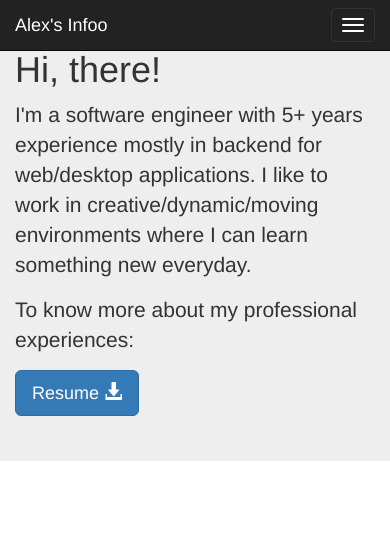
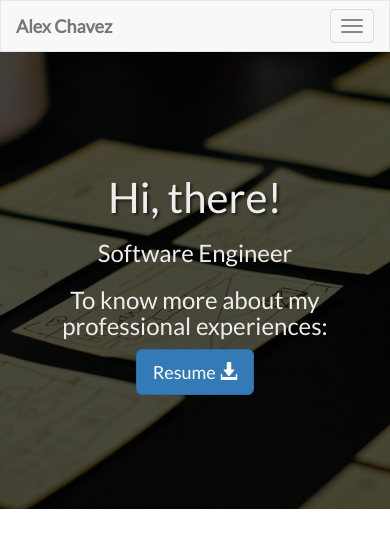
Before and after one commit to alexkilla/alexkilla.github.io-old, a website: page mySite/index.html in a window 390 px wide. Drawn offline with Linux system fonts and the light colour scheme.

Commit message:
changing style, adding cover image

```diff
--- /dev/null
+++ b/mySite/css/landing-page.css
@@ -0,0 +1,57 @@
+body{
+  font-family: 'Lato', serif;
+  font-weight: 700;
+}
+
+.topnav {
+    font-size: 14px;
+}
+
+.navbar-default{
+  margin: 0;
+}
+
+.intro-header {
+    padding-top: 50px; /* If you're making other pages, make sure there is 50px of padding to make sure the navbar doesn't overlap content! */
+    padding-bottom: 50px;
+    text-align: center;
+    color: #f0ecec;
+    background: url(../img/intro.jpg) no-repeat center center;
+    background-size: cover;
+}
+
+.intro-message {
+    position: relative;
+    padding-top: 20%;
+    padding-bottom: 20%;
+}
+
+.intro-message > h1 {
+    margin: 0;
+    text-shadow: 2px 2px 3px rgba(0,0,0,0.6);
+    font-size: 5em;
+}
+
+@media(max-width:767px) {
+    .intro-message {
+        padding-bottom: 15%;
+    }
+
+    .intro-message > h1 {
+        font-size: 3em;
+    }
+
+    ul.intro-social-buttons > li {
+        display: block;
+        margin-bottom: 20px;
+        padding: 0;
+    }
+
+    ul.intro-social-buttons > li:last-child {
+        margin-bottom: 0;
+    }
+
+    .intro-divider {
+        width: 100%;
+    }
+}
--- a/mySite/index.html
+++ b/mySite/index.html
@@ -11,11 +11,12 @@
     <!-- Bootstrap core CSS -->
     <link rel="stylesheet" href="css/bootstrap.min.css">
     <!-- Custom styles for this template -->
-    <link href="css/navbar-top.css" rel="stylesheet">
+    <link href="css/landing-page.css" rel="stylesheet">
+    <link href="https://fonts.googleapis.com/css?family=Lato" rel="stylesheet">
 </head>
 
 <body>
-    <nav class="navbar navbar-inverse navbar-fixed-top">
+    <nav class="navbar navbar-default">
         <div class="container-fluid">
             <!-- Brand and toggle get grouped for better mobile display -->
             <div class="navbar-header">
@@ -25,7 +26,7 @@
             <span class="icon-bar"></span>
             <span class="icon-bar"></span>
           </button>
-                <a class="navbar-brand" href="#">Alex's Infoo</a>
+                <a class="navbar-brand" href="#">Alex Chavez</a>
             </div>
 
             <!-- Collect the nav links, forms, and other content for toggling -->
@@ -39,13 +40,25 @@
         </div>
         <!-- /.container-fluid -->
     </nav>
-    <div class="jumbotron">
+
+    <a name="about"></a>
+    <div class="intro-header">
         <div class="container">
-            <h1>Hi, there!</h1>
-            <p>I'm a software engineer with 5+ years experience mostly in backend for web/desktop applications. I like to work in creative/dynamic/moving environments where I can learn something new everyday.</p>
-            <p>To know more about my professional experiences:</p>
-            <p><a class="btn btn-primary btn-lg" href="https://docs.google.com/document/d/1dSQ9eMr6aDoG7OmUuOiogYc_ecL0Q4h6g0mfM-421yA/export?format=doc" role="button">Resume <span class="glyphicon glyphicon-download-alt" aria-hidden="true"></span></a></p>
+            <div class="row">
+                <div class="col-lg-12">
+                    <div class="intro-message">
+                        <h1>Hi, there!</h1>
+                        <h3>Software Engineer</h3>
+                        <!-- <h3>I'm a software engineer with 5+ years experience mostly in backend for web/desktop applications. I like to work in creative/dynamic/moving environments where I can learn something new everyday.</h3> -->
+                        <h3>To know more about my professional experiences:</h3>
+                        <p><a class="btn btn-primary btn-lg" href="https://docs.google.com/document/d/1dSQ9eMr6aDoG7OmUuOiogYc_ecL0Q4h6g0mfM-421yA/export?format=doc" role="button">Resume <span class="glyphicon glyphicon-download-alt" aria-hidden="true"></span></a></p>
+                    </div>
+                </div>
+            </div>
         </div>
+    </div>
+    <!-- /.container -->
+
     </div>
     <!-- Bootstrap core JavaScript
     ================================================== -->
```
Also changed, not shown: mySite/img/intro.jpg (added).
